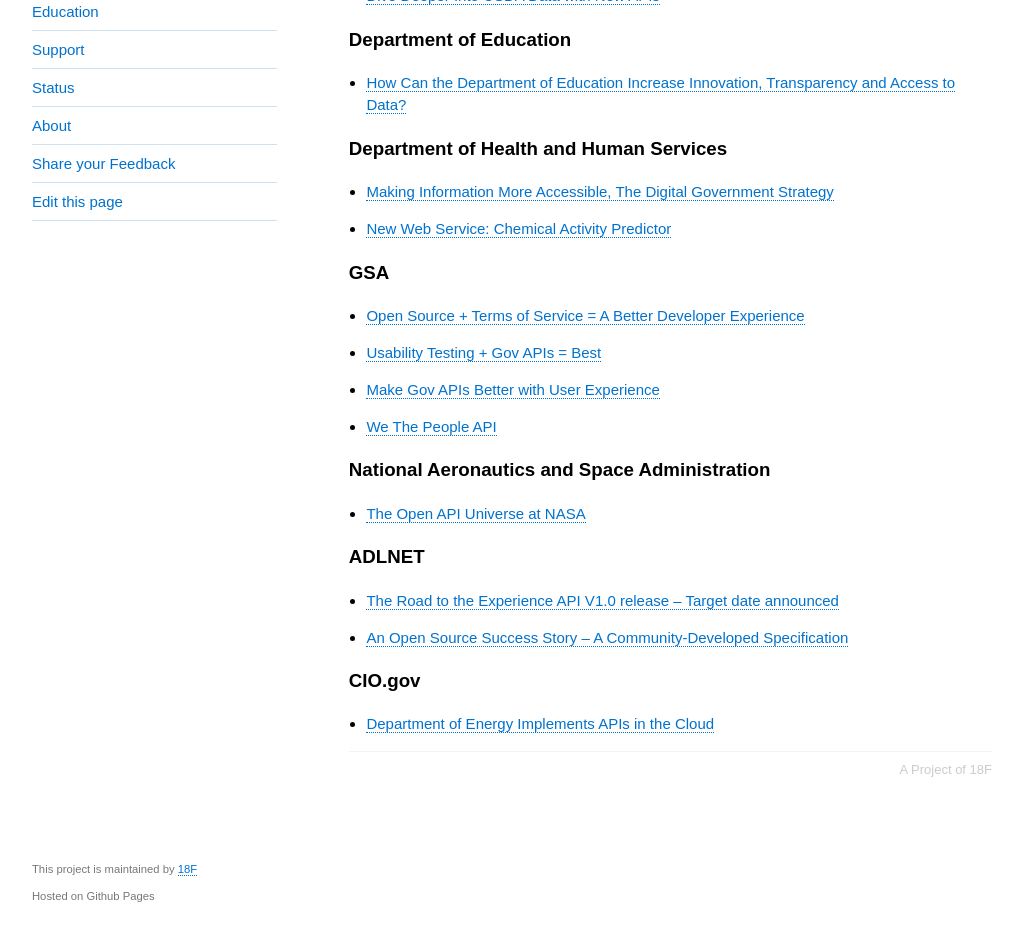
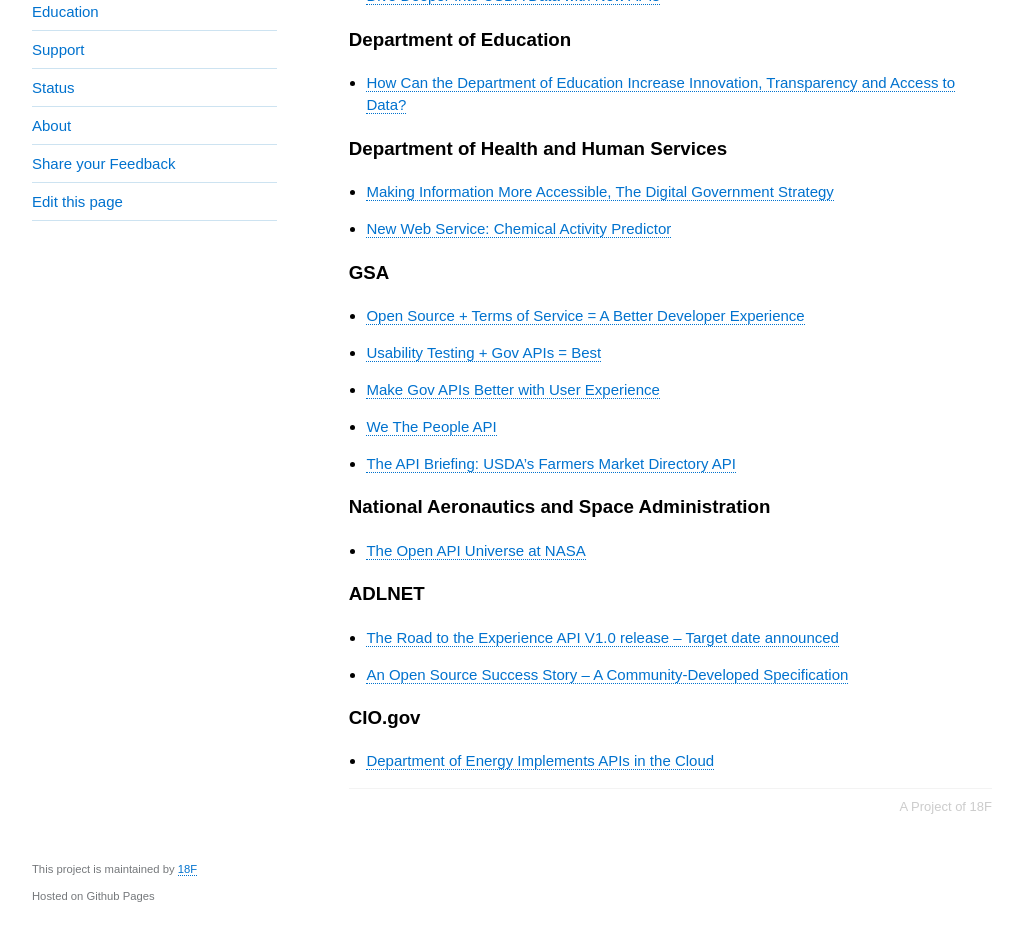
Before and after one commit to 18F/API-All-the-X, a Jekyll site: the page built from pages/government_api_blogposts.md, in a window 1280 px wide and 1268 px high, cut to the strip 332-1268 px from the top of the window. Shown: the whole strip, without its empty margins (128-1151 px from the left). Built offline with Jekyll 4.4.1, drawn with Linux system fonts in a browser that asks for light colours.

Commit message:
adding farmers market api post

```diff
--- a/pages/government_api_blogposts.md
+++ b/pages/government_api_blogposts.md
@@ -23,6 +23,7 @@
 * [Usability Testing + Gov APIs = Best](https://www.digitalgov.gov/2013/04/29/usability-testing-gov-apis-best/)
 * [Make Gov APIs Better with User Experience](http://www.digitalgov.gov/2014/05/09/make-gov-apis-better-with-user-experience/)
 * [We The People API](http://www.digitalgov.gov/2013/05/09/we-the-people-api-2/)
+* [The API Briefing: USDA’s Farmers Market Directory API](https://www.digitalgov.gov/2014/05/13/the-api-briefing-usdas-farmers-market-directory-api/)
 
 ### National Aeronautics and Space Administration
 * [The Open API Universe at NASA](http://open.nasa.gov/blog/2012/09/19/the-open-api-universe-at-nasa/)
```
